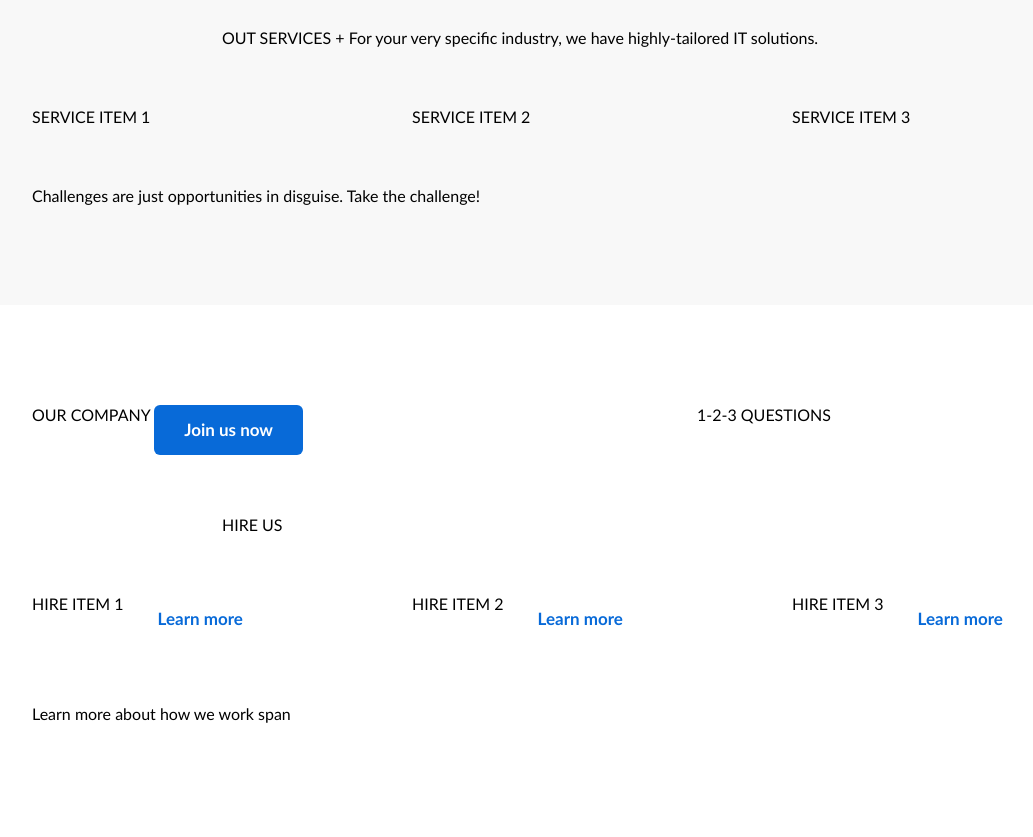
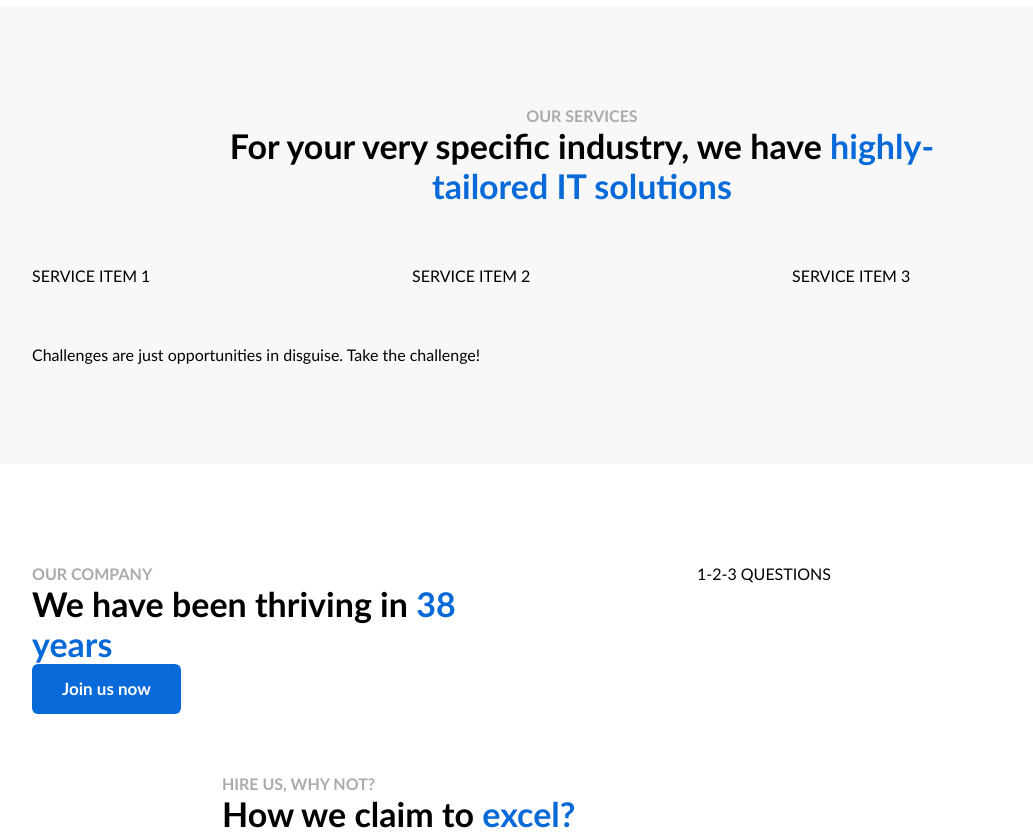
Before and after one commit to Evelinatoleike/mano-portfolio-projektas, a website: page index.html in a window 1280 px wide. Shown: the part 760-1597 px from the top of the page, without its empty margins (58-1091 px from the left). Drawn offline with Linux system fonts and the light colour scheme.

Commit message:
Title and subtitle

```diff
--- a/css/init/base.css
+++ b/css/init/base.css
@@ -17,3 +17,32 @@
 .bg-grey {
     background-color: var(--color-grey);
 }
+
+.bg-grey-dark {
+    background-color: var(--color-grey-dark);
+}
+
+.center {
+    text-align: center;
+}
+
+.title {
+    display: inline-block;
+    width: 100%;
+    font-size: 16px;
+    line-height: 20px;
+    color: var(--color-grey-dark);
+    text-transform: uppercase;
+}
+
+.subtitle {
+    display: inline-block;
+    width: 100%;
+    font-size: 34px;
+    line-height: 40px;
+    color: black;
+}
+
+.subtitle>.selected {
+    color: var(--color-blue);
+}
--- a/css/init/variables.css
+++ b/css/init/variables.css
@@ -5,5 +5,6 @@
     --color-blue: #086ad8;
     --color-blue-light: #eff2f7;
     --color-grey: #f8f8f8;
+    --color-grey-dark: #ababab;
 
 }
--- a/index.html
+++ b/index.html
@@ -22,7 +22,7 @@
     <div class="container bg-creame">
         <div class="row">
             <div class="col-12 col-md-6 col-lg-5">
-                TEXT
+                <h1>Facilitate All Local IT-related Service Providers</h1>
                 <div class="btn">Get detales</div>
             </div>
             <div class="col-12 col-md-6 col-lg-6 ml-lg-1">
@@ -45,9 +45,9 @@
     <!-- SERVICES START -->
     <div class="container bg-grey">
         <div class="row">
-            <div class="col-12 col-lg-10 ml-lg-1 col-xl-8 ml-xl-2">
-                OUT SERVICES + For your very specific industry,
-                we have highly-tailored IT solutions.
+            <div class="col-12 col-lg-10 ml-lg-1 col-xl-8 ml-xl-2 center">
+                <h2 class="title">Our services</h2>
+                <h3 class="subtitle">For your very specific industry, we have <span class="selected">highly-tailored IT solutions</span></h3>
             </div>
         </div>
         <div class="row">
@@ -73,7 +73,8 @@
     <div class="container">
         <div class="row">
             <div class="col-12 com-md-6 col-lg-5">
-                OUR COMPANY
+                <h2 class="title">Our company</h2>
+                <h3 class="subtitle">We have been thriving in <span class="selected">38 years</span></h3>
                 <div class="btn">Join us now</div>
             </div>
             <div class="col-12 com-md-6 col-lg-5 ml-lg-2">
@@ -82,7 +83,8 @@
         </div>
         <div class="row">
             <div class="col-12 col-lg-10 ml-lg-1 col-xl-8 ml-xl-2">
-                HIRE US
+                <h2 class="title">Hire us, why not?</h2>
+                <h3 class="subtitle">How we claim to <span class="selected">excel?</span></h3>
             </div>
         </div>
         <div class="row">
@@ -127,6 +129,7 @@
     <div class="container bg-grey">
         <div class="row">
             <div class="col-12 col-sm-8 ml-sm-2 col-lg-6 ml-lg-6">
+                <h2 class="title">Share the joy of achieving glorious moments &amp; climbing up the top.</h2>
                 PROMO VIDEO
             </div>
         </div>
@@ -137,7 +140,8 @@
     <div class="container">
         <div class="row">
             <div class="col-12 col-lg-10 ml-lg-1 col-xl-8 ml-xl-2">
-                CASE STUDIES
+                <h2 class="title">Case studies</h2>
+                <h3 class="subtitle">Proud projects that <span class="selected">make us stand out</span></h3>
             </div>
         </div>
         <div class="row">
@@ -155,7 +159,8 @@
     <div class="container bg-creame">
         <div class="row">
             <div class="col-12 col-lg-10 ml-lg-1 col-xl-8 ml-xl-2">
-                TESTIMONIALS
+                <h2 class="title">Testimonials</h2>
+                <h3 class="subtitle">Why do people praise about <span class="selected">Mitech?</span></h3>
             </div>
         </div>
         <div class="row">
@@ -168,7 +173,8 @@
     <div class="container">
         <div class="row">
             <div class="col-12 col-lg-4">
-                BLOG AND NEWS
+                <h2 class="title">Blogs &amp; news</h2>
+                <h3 class="subtitle">Interesting articles <span class="selected">updated daily</span></h3>
             </div>
             <div class="col-12 col-md-6 col-lg-4">
                 BLOG ARTICLE 1
@@ -184,7 +190,7 @@
     <div class="container bg-blue-light">
         <div class="row">
             <div class="col-12 col-lg-5">
-                Obtaining further information by make a contact with our experienced IT staffs.
+                <h3 class="subtitle">Obtaining further information by <span class="selected">make a contact</span> with our experienced IT staffs.</h3>
             </div>
             <div class="col-12 col-lg-6 ml-lg-1">
                 <div class="btn creame">Contact us</div>
```
